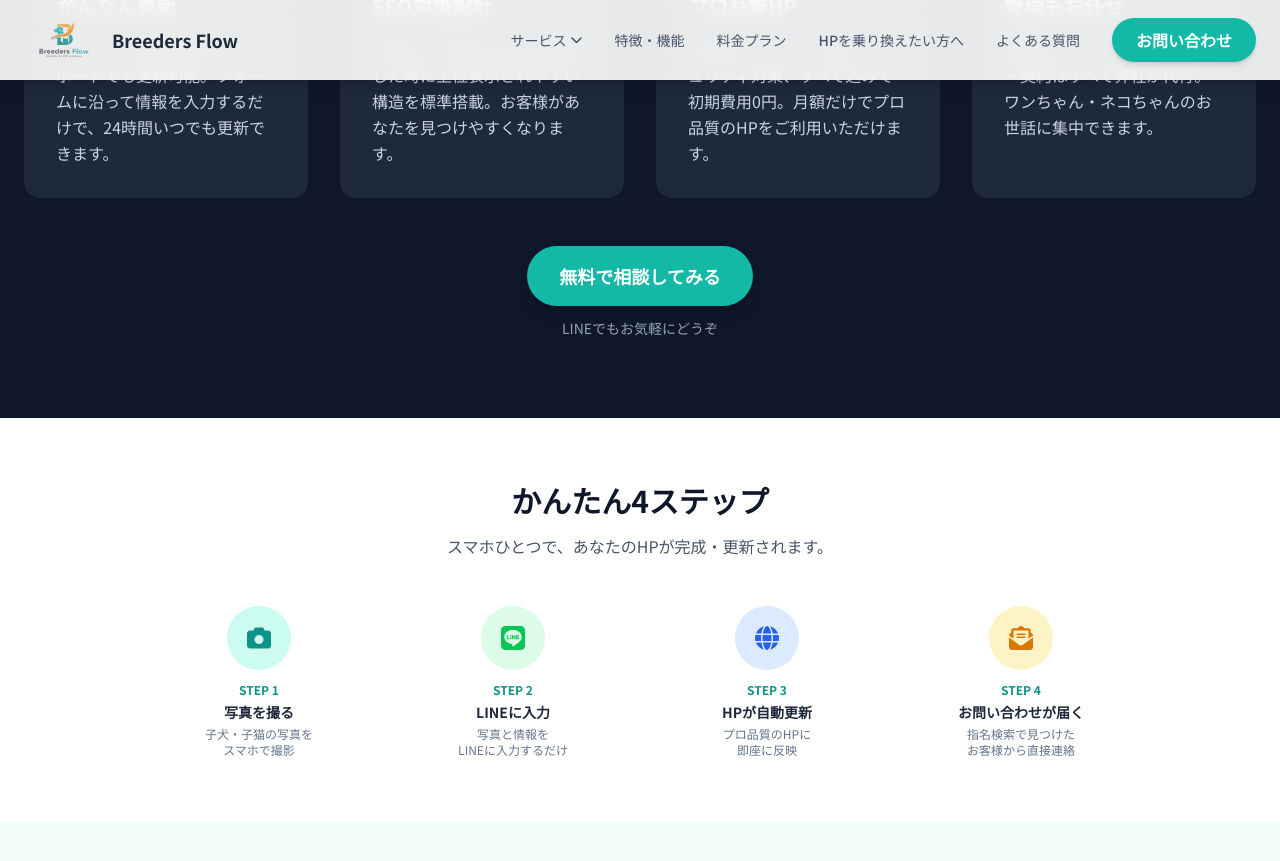
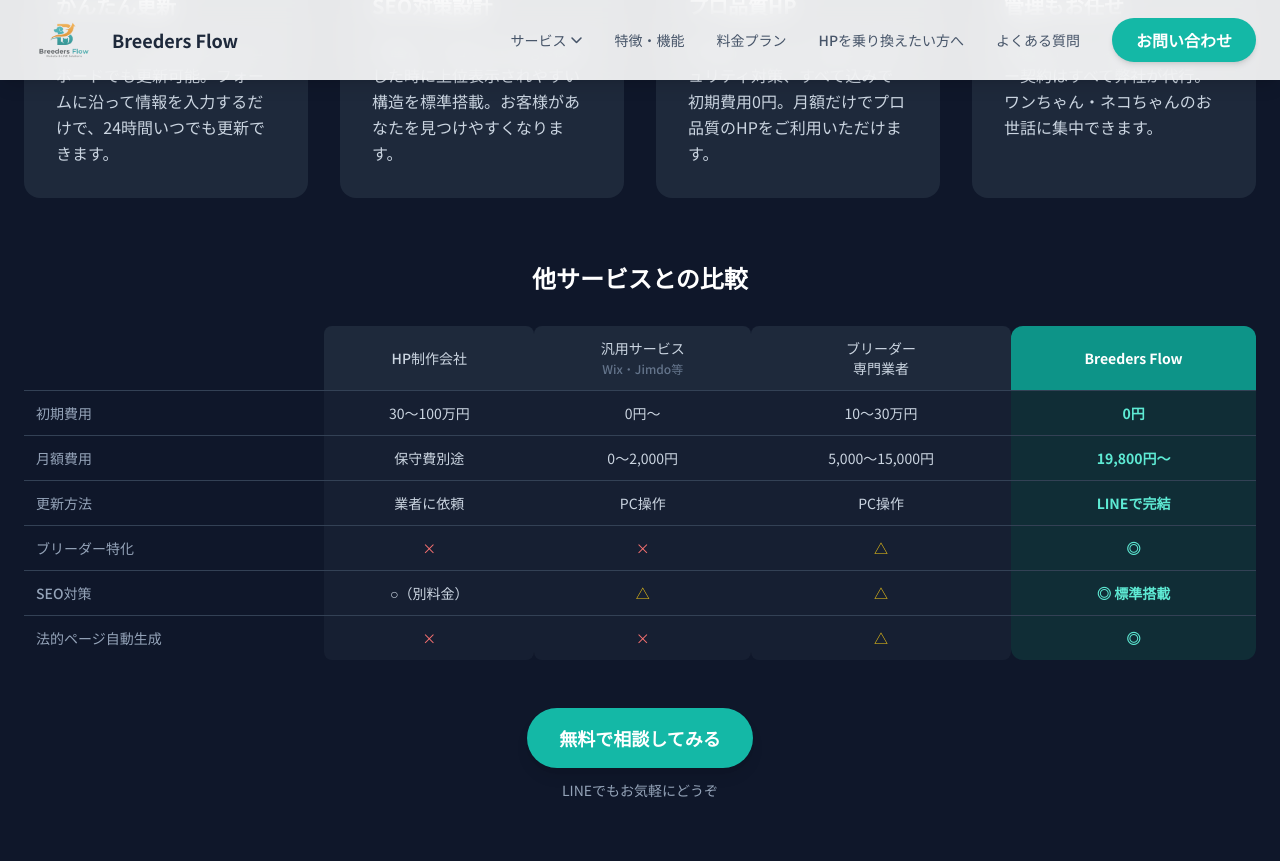
Before and after one commit to BSK-Ryo/Breeders-Flow, a Jekyll site: the page built from index.html, in a window 1280 px wide and 900 px high, scrolled down 2922 px, cut to the strip 0-878 px from the top of the window. Shown: the top 861 px of the strip. Built offline with Jekyll 4.4.1, drawn with Linux system fonts in a browser that asks for light colours; nearby versions of some CDN libraries.

Commit message:
Breeders-Flowが選ばれる理由セクション拡充

```diff
--- a/index.html
+++ b/index.html
@@ -250,6 +250,68 @@
                     </div>
                     <h3 class="text-xl font-bold mb-4">ドメイン・サーバー<br/>管理もお任せ</h3>
                     <p class="text-slate-300 leading-relaxed">面倒なドメイン取得やサーバー契約はすべて弊社が代行。ワンちゃん・ネコちゃんのお世話に集中できます。</p>
+                </div>
+            </div>
+
+            <!-- Comparison Table -->
+            <div class="mt-16">
+                <h3 class="text-xl md:text-2xl font-bold text-center mb-8 text-white">他サービスとの比較</h3>
+                <div class="overflow-x-auto -mx-4 px-4">
+                    <table class="w-full min-w-[640px] text-sm">
+                        <thead>
+                            <tr>
+                                <th class="p-3 text-left text-slate-400 font-medium"></th>
+                                <th class="p-3 text-center text-slate-300 font-medium bg-slate-800 rounded-t-lg">HP制作会社</th>
+                                <th class="p-3 text-center text-slate-300 font-medium bg-slate-800 rounded-t-lg">汎用サービス<br><span class="text-xs text-slate-500">Wix・Jimdo等</span></th>
+                                <th class="p-3 text-center text-slate-300 font-medium bg-slate-800 rounded-t-lg">ブリーダー<br>専門業者</th>
+                                <th class="p-3 text-center text-white font-bold bg-teal-600 rounded-t-xl">Breeders Flow</th>
+                            </tr>
+                        </thead>
+                        <tbody class="text-center">
+                            <tr class="border-t border-slate-700">
+                                <td class="p-3 text-left text-slate-400 font-medium">初期費用</td>
+                                <td class="p-3 bg-slate-800/50 text-slate-300">30〜100万円</td>
+                                <td class="p-3 bg-slate-800/50 text-slate-300">0円〜</td>
+                                <td class="p-3 bg-slate-800/50 text-slate-300">10〜30万円</td>
+                                <td class="p-3 bg-teal-900/40 text-teal-300 font-bold">0円</td>
+                            </tr>
+                            <tr class="border-t border-slate-700">
+                                <td class="p-3 text-left text-slate-400 font-medium">月額費用</td>
+                                <td class="p-3 bg-slate-800/50 text-slate-300">保守費別途</td>
+                                <td class="p-3 bg-slate-800/50 text-slate-300">0〜2,000円</td>
+                                <td class="p-3 bg-slate-800/50 text-slate-300">5,000〜15,000円</td>
+                                <td class="p-3 bg-teal-900/40 text-teal-300 font-bold">19,800円〜</td>
+                            </tr>
+                            <tr class="border-t border-slate-700">
+                                <td class="p-3 text-left text-slate-400 font-medium">更新方法</td>
+                                <td class="p-3 bg-slate-800/50 text-slate-300">業者に依頼</td>
+                                <td class="p-3 bg-slate-800/50 text-slate-300">PC操作</td>
+                                <td class="p-3 bg-slate-800/50 text-slate-300">PC操作</td>
+                                <td class="p-3 bg-teal-900/40 text-teal-300 font-bold">LINEで完結</td>
+                            </tr>
+                            <tr class="border-t border-slate-700">
+                                <td class="p-3 text-left text-slate-400 font-medium">ブリーダー特化</td>
+                                <td class="p-3 bg-slate-800/50 text-red-400">×</td>
+                                <td class="p-3 bg-slate-800/50 text-red-400">×</td>
+                                <td class="p-3 bg-slate-800/50 text-yellow-400">△</td>
+                                <td class="p-3 bg-teal-900/40 text-teal-300 font-bold">◎</td>
+                            </tr>
+                            <tr class="border-t border-slate-700">
+                                <td class="p-3 text-left text-slate-400 font-medium">SEO対策</td>
+                                <td class="p-3 bg-slate-800/50 text-slate-300">○（別料金）</td>
+                                <td class="p-3 bg-slate-800/50 text-yellow-400">△</td>
+                                <td class="p-3 bg-slate-800/50 text-yellow-400">△</td>
+                                <td class="p-3 bg-teal-900/40 text-teal-300 font-bold">◎ 標準搭載</td>
+                            </tr>
+                            <tr class="border-t border-slate-700">
+                                <td class="p-3 text-left text-slate-400 font-medium">法的ページ自動生成</td>
+                                <td class="p-3 bg-slate-800/50 text-red-400 rounded-b-lg">×</td>
+                                <td class="p-3 bg-slate-800/50 text-red-400 rounded-b-lg">×</td>
+                                <td class="p-3 bg-slate-800/50 text-yellow-400 rounded-b-lg">△</td>
+                                <td class="p-3 bg-teal-900/40 text-teal-300 font-bold rounded-b-xl">◎</td>
+                            </tr>
+                        </tbody>
+                    </table>
                 </div>
             </div>
 
```
